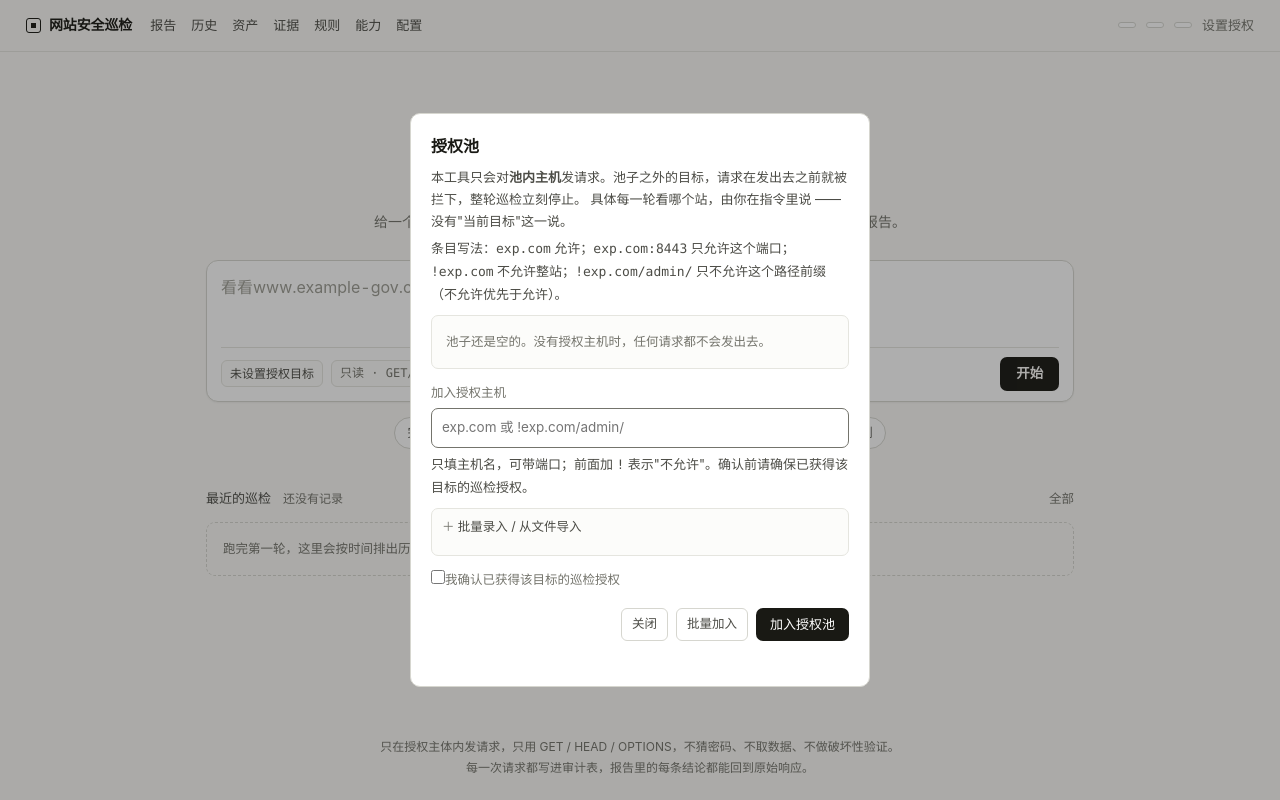
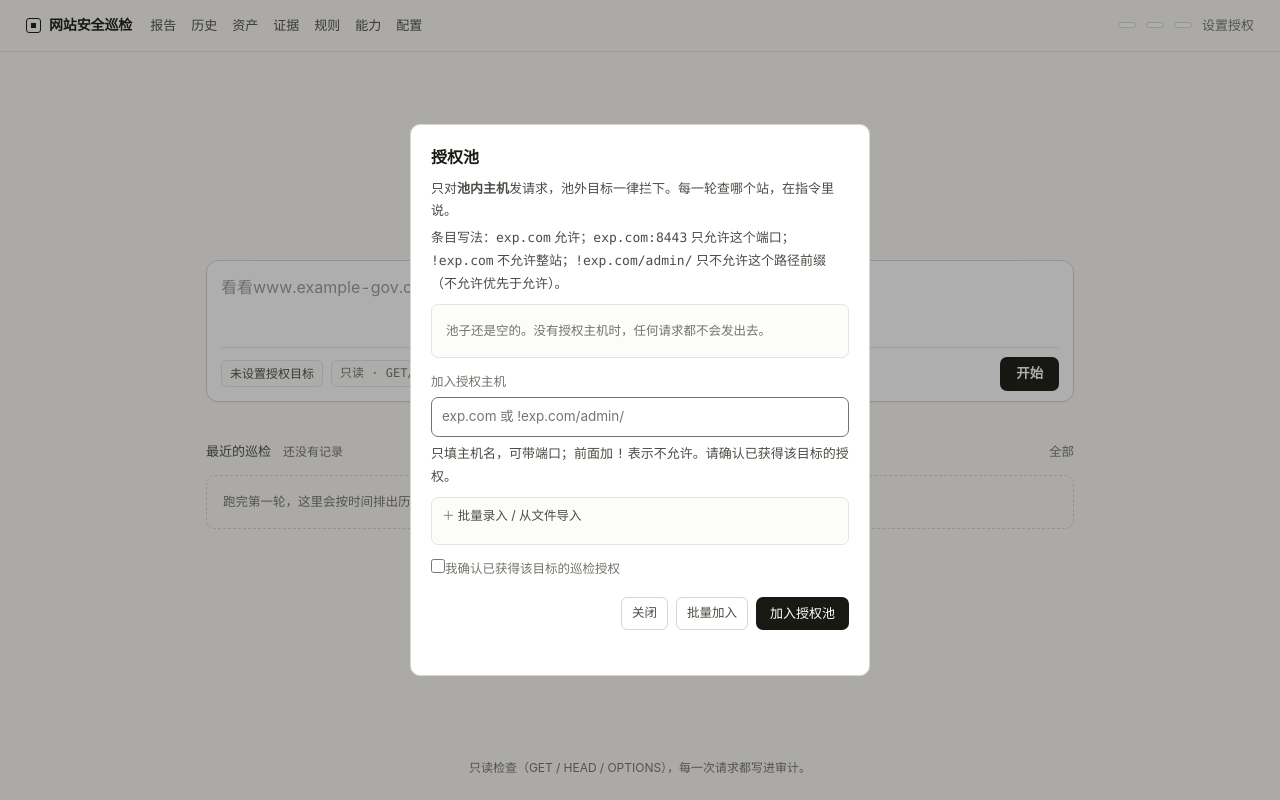
Before and after one commit to WCBSG/BW-Agent, a PHP site: page / in a window 1280 px wide. Run offline with PHP 8.4, Linux system fonts and the light colour scheme.

Commit message:
fix(ui): 文案回归"给用户看"；删掉首页建议；空输入点开始直接进对话
- 授权池弹窗、证据、周期巡检、审批、敏感信息定义各处的说明都压到一两句,
  去掉"为什么这么设计""不需要重新编译"这类开发过程口吻
- 首页删掉六个建议按钮（完整巡检 / 敏感文件泄露 / …）
- 输入框为空时点「开始」直接进入对话页（新会话），不再拦在首页
- placeholder 与空状态文案一并缩短

Co-authored-by: Copilot <223556219+Copilot@users.noreply.github.com>

```diff
--- a/ui/app.css
+++ b/ui/app.css
@@ -297,7 +297,7 @@ code,pre,.mono{font-family:var(--mono)}
 .start:active{transform:scale(.97)}
 .start:disabled{opacity:.5;cursor:default}
 
-.ask-chips{display:flex;flex-wrap:wrap;gap:7px;justify-content:center;margin-top:15px}
+.ask-chips{display:none}
 .chip-btn{
   border:1px solid var(--line-2);border-radius:999px;padding:5px 12px;
   font-size:12.5px;color:var(--ink-2);white-space:nowrap;background:var(--panel);
--- a/ui/app.js
+++ b/ui/app.js
@@ -588,7 +588,7 @@ function send(text) {
   /* 后端建好这一轮再刷新左栏，否则新任务不会出现在列表里 */
   setTimeout(() => { renderTasks().catch(() => {}); }, 900);
   trace.textContent = '';
-  if (stepsBox) stepsBox.innerHTML = '<div class="muted">执行后这里按步列出「为什么这么做」。</div>';
+  if (stepsBox) stepsBox.innerHTML = '<div class="muted">执行后按步列出。</div>';
 
   /* EventSource 不能自定义请求头,所以令牌走查询串 */
   /* 目标不再是全局设定:这一轮看哪个站,由用户这句话决定。
@@ -616,7 +616,7 @@ function send(text) {
     es.close();
     if (closed) return;
     if (current) {
-      current.body.appendChild(el('div', 'stopline', '连接中断 —— 后端可能已停止。'));
+      current.body.appendChild(el('div', 'stopline', '连接中断，请确认服务仍在运行。'));
       current = null;
     }
     endTurn();
@@ -920,7 +920,7 @@ async function renderEvalView() {
   const box = $('eval-missing');
   box.innerHTML = '';
   if (!missing.length) {
-    box.appendChild(emptyCard('每条结论都带证据 —— 这是能交付的前提。'));
+    box.appendChild(emptyCard('每条结论都应带证据。'));
   } else {
     for (const f of missing) {
       const c = el('div', 'card');
@@ -933,7 +933,7 @@ async function renderEvalView() {
       c.appendChild(head);
       c.appendChild(kv('目标', f.target, 'cm'));
       c.appendChild(kv('状态', STATUS_LABEL[f.status] || f.status || '—', 'cm'));
-      c.appendChild(el('div', 'cd', '这条没有证据。没有原始响应摘录的结论不该进报告 —— 补一次复现，或者把它标成误报。'));
+      c.appendChild(el('div', 'cd', '这条缺少证据：补一次复现，或标为误报。'));
       box.appendChild(c);
     }
   }
@@ -1226,10 +1226,10 @@ function resetStream(title, text) {
   const empty = el('div', 'empty');
   empty.id = 'stream-empty';
   empty.appendChild(el('b', null, title || '还没有开始'));
-  empty.appendChild(el('p', null, text || '在下面写一句要做什么，它会把每一步的决定和证据摊在这个位置。'));
+  empty.appendChild(el('p', null, text || '输入要查什么，过程和证据会显示在这里。'));
   stream.appendChild(empty);
   current = null;
-  if (stepsBox) stepsBox.innerHTML = '<div class="muted">执行后这里按步列出「为什么这么做」。</div>';
+  if (stepsBox) stepsBox.innerHTML = '<div class="muted">执行后按步列出。</div>';
   if (trace) trace.textContent = '';
   if ($('task-title')) $('task-title').textContent = '巡检会话';
 }
@@ -1998,7 +1998,7 @@ async function saveConfigFile() {
     CFG.dirty = false;
     msg.className = 'note ok';
     msg.textContent = '已保存（' + r.size + ' B，' + (r.backup || '') + '）'
-      + (/rules\.json$/.test(CFG.current) ? ' —— 可点「让规则生效」立即应用' : ' —— 技能/工具/MCP 需重启程序生效');
+      + (/rules\.json$/.test(CFG.current) ? '，可点「让规则生效」立即应用' : '，重启后生效');
     await renderConfigView();
   } catch (e) {
     msg.className = 'note bad';
@@ -2048,7 +2048,7 @@ function newConfigFile() {
   $('cfg-text').value = tpl;
   $('cfg-meta').textContent = '新文件（保存后创建）';
   $('cfg-msg').className = 'note';
-  $('cfg-msg').textContent = '模板已就绪 —— 改完点「保存」';
+  $('cfg-msg').textContent = '模板已就绪，改完点「保存」';
 }
 
 /* ============ 绑定 ============ */
@@ -2146,19 +2146,14 @@ if (hq) {
 $('home-form').addEventListener('submit', (e) => {
   e.preventDefault();
   const text = (hq.value || '').trim();
-  if (!text) { hq.focus(); return; }
+  /* 什么都没写就点「开始」= 想直接进对话页，不要拦着他 */
+  if (!text) { newChat(); return; }
   if (!state.status || !state.status.authorized) {
     openModal();
     return;
   }
   hq.value = '';
   send(text);
-});
-document.querySelectorAll('.chip-btn').forEach((b) => {
-  b.addEventListener('click', () => {
-    hq.value = b.dataset.q;
-    hq.focus();
-  });
 });
 /* 任何 data-goto 都走同一个入口：先切视图，再取数 */
 document.querySelectorAll('[data-goto]').forEach((b) => {
--- a/ui/index.html
+++ b/ui/index.html
@@ -36,7 +36,7 @@
 
   <main class="home-main">
     <h1 class="ask">要巡检哪个站？</h1>
-    <p class="ask-sub">给一个已授权的域名或地址，它在边界内自己决定怎么查，最后交一份带证据的报告。</p>
+    <p class="ask-sub">输入已授权的网址，说清要查什么；每条结论都带证据。</p>
 
     <form class="composer" id="home-form">
       <textarea id="hq" rows="2" aria-label="巡检目标与要求"
@@ -49,15 +49,6 @@
       </div>
     </form>
 
-    <div class="ask-chips" id="ask-chips">
-      <button class="chip-btn" data-q="把这个站完整巡检一遍">完整巡检</button>
-      <button class="chip-btn" data-q="重点查敏感文件泄露">敏感文件泄露</button>
-      <button class="chip-btn" data-q="查目录索引是否开放">目录暴露</button>
-      <button class="chip-btn" data-q="看看有没有注入问题">注入差分</button>
-      <button class="chip-btn" data-q="检查响应头与错误回显">配置错误</button>
-      <button class="chip-btn" data-q="复测上次没修复的发现">复测</button>
-    </div>
-
     <section class="recent">
       <div class="recent-head">
         <h2>最近的巡检</h2>
@@ -69,8 +60,7 @@
   </main>
 
   <footer class="home-foot">
-    <p>只在授权主体内发请求，只用 GET / HEAD / OPTIONS，不猜密码、不取数据、不做破坏性验证。<br>
-       每一次请求都写进审计表，报告里的每条结论都能回到原始响应。</p>
+    <p>只读检查（GET / HEAD / OPTIONS），每一次请求都写进审计。</p>
   </footer>
 </div>
 
@@ -95,7 +85,7 @@
           <svg viewBox="0 0 24 24" aria-hidden="true"><path d="M9 4v3M15 4v3"/><rect x="4" y="7" width="16" height="13" rx="2.5"/><path d="M9.5 12h5M9.5 15.5h3"/></svg>
           <span>能力</span>
         </button>
-        <button class="act" data-goto="automation" type="button" title="定时巡检：按周期自动跑，并与上一轮做基线差分">
+        <button class="act" data-goto="automation" type="button" title="定时巡检">
           <svg viewBox="0 0 24 24" aria-hidden="true"><circle cx="12" cy="12.8" r="7.2"/><path d="M12 9.6v3.6l2.4 1.6"/><path d="M7 4.4 5 6.4M17 4.4l2 2"/></svg>
           <span>自动化</span>
           <b class="act-badge" id="auto-badge"></b>
@@ -119,7 +109,7 @@
       <span class="path">任务 /</span>
       <h1 id="task-title">巡检会话</h1>
       <div class="head-right">
-        <span class="chip" id="work-scope" title="边界是授权池；具体看哪个站由你在指令里说">目标由指令决定</span>
+        <span class="chip" id="work-scope" title="边界是授权池">目标由指令决定</span>
         <span class="chip" id="work-model">离线规则</span>
         <button class="ghost" id="btn-refresh" title="刷新数据">刷新</button>
         <button class="ghost" data-goto="report">数据</button>
@@ -129,7 +119,7 @@
     <div class="stream" id="stream">
       <div class="empty" id="stream-empty">
         <b>还没有开始</b>
-        <p>在下面写一句要做什么，它会把每一步的决定和证据摊在这个位置。</p>
+        <p>输入要查什么，过程和证据会显示在这里。</p>
       </div>
     </div>
 
@@ -154,7 +144,7 @@
         </button>
         <input type="file" id="attach" multiple hidden
                accept=".txt,.log,.json,.md,.csv,.ini,.conf,.cfg,.xml,.html,.yml,.yaml,.sql,.env,.png,.jpg,.jpeg,.webp">
-        <textarea id="q" rows="1" aria-label="巡检指令" placeholder="继续追问，或让它在同一任务上接着做"></textarea>
+        <textarea id="q" rows="1" aria-label="巡检指令" placeholder="继续追问…"></textarea>
         <button type="button" id="btn-stop" class="stop-btn" hidden>停止</button>
         <button type="submit" id="btn-send">执行</button>
       </div>
@@ -190,7 +180,7 @@
 
       <section class="card rail-card">
         <div class="k"><span>过程要点</span><span id="trace-hint"></span></div>
-        <div class="steps" id="steps"><div class="muted">执行后这里按步列出「为什么这么做」。</div></div>
+        <div class="steps" id="steps"><div class="muted">执行后按步列出。</div></div>
       </section>
 
       <section class="card rail-card">
@@ -292,10 +282,8 @@
       <section class="panel">
         <div class="panel-head"><div><h2>证据与闭环</h2></div><span class="hint" id="eval-hint"></span></div>
         <p class="note">
-          这里只回答两件可核查的事：每条结论有没有<strong>证据 / 影响 / 修复建议</strong>，以及闭环走到了哪一步。
-          <strong>不在这里给出效果指标</strong> —— 那取决于评测集怎么造、口径怎么定，
-          同一个系统换一套数据集就能得出完全不同的结论，应由评测方按统一评测集给出；
-          本工具能保证的是：每条结论都能回到原始响应。
+          每条结论都要有<strong>证据 / 影响 / 修复建议</strong>，这里核对它们齐不齐、闭环走到哪一步。
+          效果指标由评测方按统一数据集给出，本工具不自行计算。
         </p>
         <div class="tiles" id="eval-tiles"></div>
       </section>
@@ -313,7 +301,7 @@
     <section class="view" id="view-rules">
       <section class="panel">
         <div class="panel-head"><div><h2>这次按什么定义检查</h2></div><span class="hint" id="rules-source"></span></div>
-        <p class="note">下面是本次巡检实际使用的判定规则与落点清单。改完规则点「让规则生效」，不需要重新编译程序。</p>
+        <p class="note">本次巡检使用的判定规则与落点。改完点「让规则生效」。</p>
         <div class="table-wrap"><table class="table" id="rules-table"></table></div>
       </section>
       <section class="panel">
@@ -348,9 +336,8 @@
           <span class="hint" id="auto-hint"></span>
         </div>
         <p class="note">
-          到点由程序自己跑一轮，跑完把这一轮和<strong>同一目标上一轮</strong>比一遍：
-          新出现的、等级升高的、本轮没再出现的，各算一类，写进告警。
-          关掉浏览器它照样跑；服务没开着时错过的周期不补跑（避免开机瞬间对目标突发请求）。
+          到点自动跑一轮，并与同一目标上一轮比对：新增、升高、本轮未再出现，各记一类。
+          关掉浏览器也会继续；服务没开时错过的周期不补跑。
         </p>
         <div class="cards" id="auto-list"></div>
       </section>
@@ -439,10 +426,8 @@
           <span class="hint" id="appr-hint"></span>
         </div>
         <p class="note">
-          智能体在<strong>动手之前</strong>先过这道闸：<code>询问</code> 会停下来等你点；
-          <code>全部允许</code> 直接放行（开之前会让你确认一次）；自定义策略按工具名逐条指定
-          允许 / 询问 / 拒绝，规则自上而下第一条命中说了算，一条都没命中就按「询问」。
-          被拒绝不是报错：它会作为一条观察交回给模型，模型据此换路子或老实收束。
+          工具调用前先过这道闸：<code>询问</code> 停下来等你点，<code>全部允许</code> 直接放行；
+          自定义策略按工具名逐条指定允许 / 询问 / 拒绝，自上而下第一条命中生效。
         </p>
         <div class="cards" id="appr-list"></div>
 
@@ -470,8 +455,8 @@
           <span class="hint" id="prof-hint"></span>
         </div>
         <p class="note">
-          关键词与样例按"正文里出现即命中"判定;正则由内置引擎执行,保存前会当场试编译(写错了直接拒绝,不会静默跳过);
-          落点会追加到敏感文件探测里;文件类型用于给命中的文件定级。一条定义 = 一套口径,周期规则可以各自选一套。
+          关键词 / 样例按正文命中，正则保存前会试编译；落点会并入敏感文件探测，文件类型用于定级。
+          一条定义是一套口径，周期规则可各选一套。
         </p>
         <div class="cards" id="prof-list"></div>
 
@@ -561,15 +546,14 @@
   <div class="modal-backdrop"></div>
   <div class="modal-box">
     <h3 id="scope-title">授权池</h3>
-    <p class="muted">本工具只会对<strong>池内主机</strong>发请求。池子之外的目标，请求在发出去之前就被拦下，整轮巡检立刻停止。
-      具体每一轮看哪个站，由你在指令里说 —— 没有"当前目标"这一说。</p>
+    <p class="muted">只对<strong>池内主机</strong>发请求，池外目标一律拦下。每一轮查哪个站，在指令里说。</p>
     <p class="field-help">条目写法：<code>exp.com</code> 允许；<code>exp.com:8443</code> 只允许这个端口；
       <code>!exp.com</code> 不允许整站；<code>!exp.com/admin/</code> 只不允许这个路径前缀（不允许优先于允许）。</p>
 
     <div class="pool-list" id="pool-list"></div>
 
     <label>加入授权主机<input id="scope-domain" placeholder="exp.com 或 !exp.com/admin/"></label>
-    <p class="field-help">只填主机名，可带端口；前面加 <code>!</code> 表示"不允许"。确认前请确保已获得该目标的巡检授权。</p>
+    <p class="field-help">只填主机名，可带端口；前面加 <code>!</code> 表示不允许。请确认已获得该目标的授权。</p>
 
     <details class="pool-batch">
       <summary>批量录入 / 从文件导入</summary>
```
